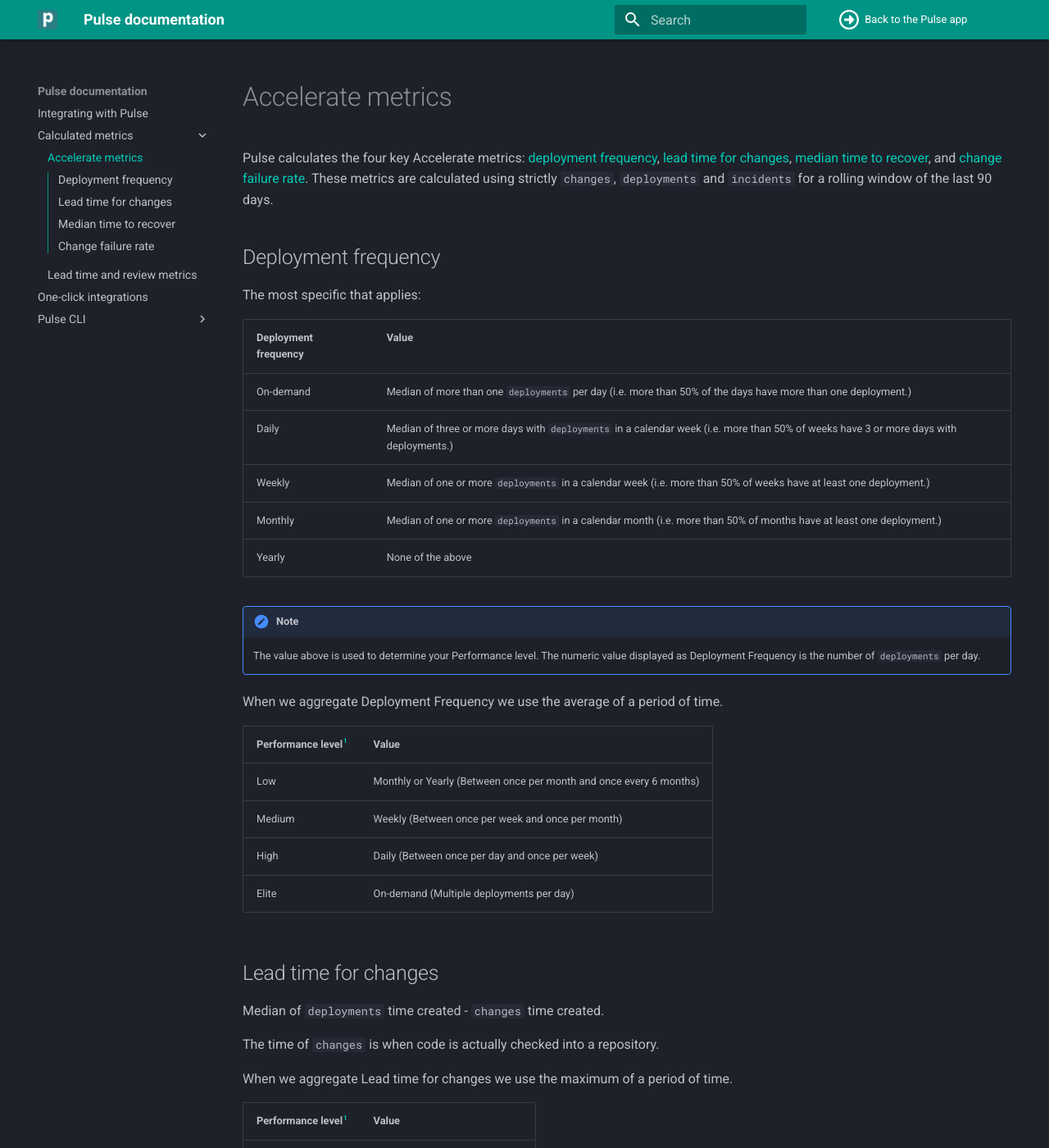
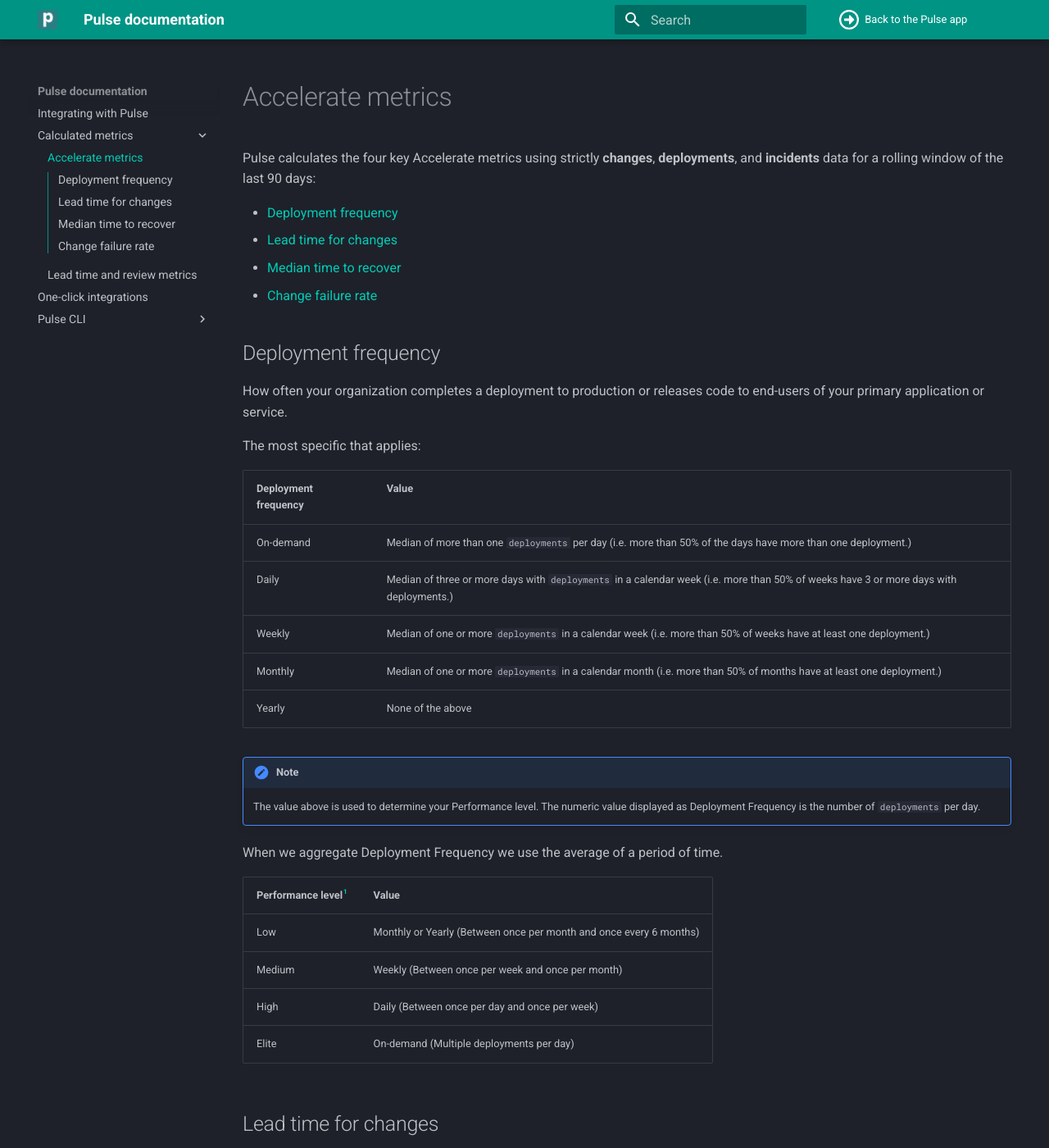
Before and after one commit to codacy/pulse-user-docs, an MkDocs documentation site: the page built from docs/metrics/accelerate.md, in a window 1280 px wide and 1400 px high. Shown: the whole window at 82% size. Built offline with MkDocs 1.6.1 and Material for MkDocs 9.7.7, drawn with Linux system fonts in a browser that asks for light colours; some of the changed text lies outside the part shown.

Commit message:
feature: Accelerate metrics descriptions PUL-477 (#54)
* clean: Use list in "Accelerate metrics" intro

* feature: Add descriptions for each Accelerate metric

These descriptions are the same as the ones that we include in the
tooltips for each metric on the Pulse UI.

```diff
--- a/docs/metrics/accelerate.md
+++ b/docs/metrics/accelerate.md
@@ -1,8 +1,15 @@
 # Accelerate metrics
 
-Pulse calculates the four key Accelerate metrics: [deployment frequency](#deployment-frequency), [lead time for changes](#lead-time-for-changes), [median time to recover](#median-time-to-recover), and [change failure rate](#change-failure-rate). These metrics are calculated using strictly `changes`, `deployments` and `incidents` for a rolling window of the last 90 days.
+Pulse calculates the four key Accelerate metrics using strictly **changes**, **deployments**, and **incidents** data for a rolling window of the last 90 days:
+
+-   [Deployment frequency](#deployment-frequency)
+-   [Lead time for changes](#lead-time-for-changes)
+-   [Median time to recover](#median-time-to-recover)
+-   [Change failure rate](#change-failure-rate)
 
 ## Deployment frequency
+
+How often your organization completes a deployment to production or releases code to end-users of your primary application or service.
 
 The most specific that applies:
 
@@ -28,6 +35,8 @@
 
 ## Lead time for changes
 
+How long it takes a commit to get into production on your primary application or service.
+
 Median of `deployments` time created - `changes` time created.
 
 The time of `changes` is when code is actually checked into a repository.
@@ -43,6 +52,8 @@
 
 ## Median time to recover
 
+How long it takes your organization to recover from a failure in production (e.g., service impairment or unplanned outage).
+
 Median of `incidents` time resolved - `incidents` time created.
 
 When we aggregate Median time to recover we use the maximum of a period of time.
@@ -55,6 +66,8 @@
 | Elite                 | Less than 1 hour           |
 
 ## Change failure rate
+
+Percentage of deployments causing a failure in production (e.g., service impairment or unplanned outage) and that subsequently require remediation.
 
 Number of `deployments` that caused `incidents` / Number of `deployments`.
 
```
